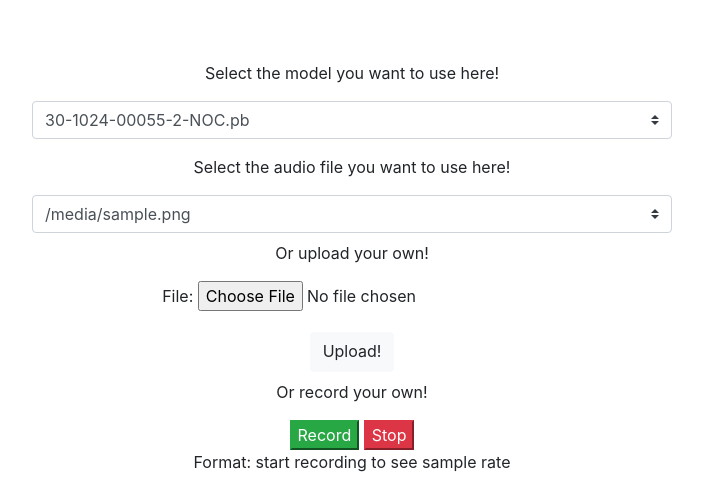
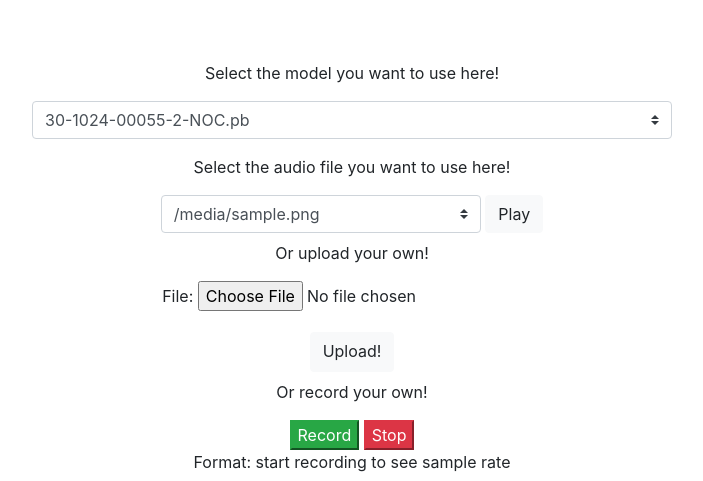
Before and after one commit to wilrop/DuStt-Demo, a Django app: template stt4dutch/templates/home.html in a window 1280 px wide. Shown: the part 185-666 px from the top of the page, without its empty margins (288-991 px from the left). Run offline with Django 3.2, Linux system fonts and the light colour scheme; tables that the repository leaves empty hold one stand-in row (values such as "Sample post"); the template is opened without the code that fills it: values that come from a table or form of the project are taken from there, most other values are stand-ins (such as "Sample title", 1, 10 or a date in 2020); some libraries are stand-ins or nearby versions.

Commit message:
Play an audio file on the server from the demo

```diff
--- a/stt4dutch/inference/urls.py
+++ b/stt4dutch/inference/urls.py
@@ -7,4 +7,5 @@ urlpatterns = [
     path('', views.index, name='index'),
     path('run_inference/', views.run_inference, name='run_inference'),
     path('upload/', views.upload, name='upload'),
+    path('play_audio/', views.play_audio, name='play_audio'),
 ]
--- a/stt4dutch/static/css/styles.css
+++ b/stt4dutch/static/css/styles.css
@@ -16,6 +16,13 @@
 
 .selector{
     width: 50%;
+}
+
+#currentAudio{
+    text-align: center;
+    width: 50%;
+    margin-left: auto;
+    margin-right: auto;
 }
 
 #audio{
--- a/stt4dutch/templates/home.html
+++ b/stt4dutch/templates/home.html
@@ -29,6 +29,8 @@
                 <option value="{{ file }}">{{ file }}</option>
                 {% endfor %}
               </select>
+
+              <button type="button" class="btn btn-light" id="playAudio">Play</button>
         </div>
 
         <div id="fileUpload">
@@ -82,6 +84,25 @@
                 }
             });
         });
+
+        $( "#playAudio" ).click(function( event ) {
+            event.preventDefault();
+            $.ajax({
+                url: "{% url 'inference:play_audio' %}",
+                type: 'post',
+                dataType: 'json',
+                data: {
+                    'csrfmiddlewaretoken': "{{ csrf_token }}",
+                    'audio': $('#audioSelector').val(),
+                },
+                success: function(data) {
+                    console.log("Played audio!")
+                },
+                error:function(error){
+                    alert("Something went wrong. Try again!");
+                }
+            });
+        });
     </script>
     {% endblock %}
 
```
Also changed, not shown: stt4dutch/inference/views.py (+11 -1 lines), stt4dutch/stt4dutch/settings.py (line endings or trailing spaces).
